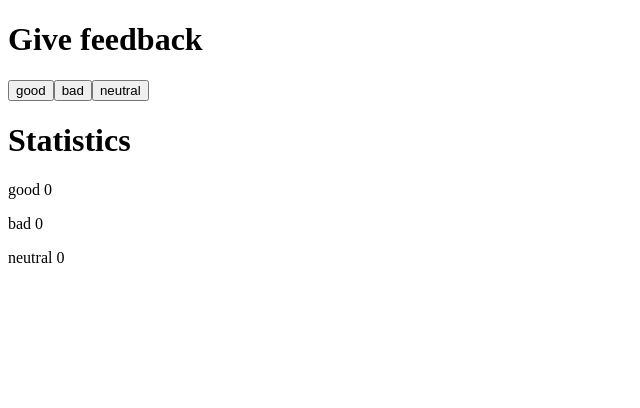
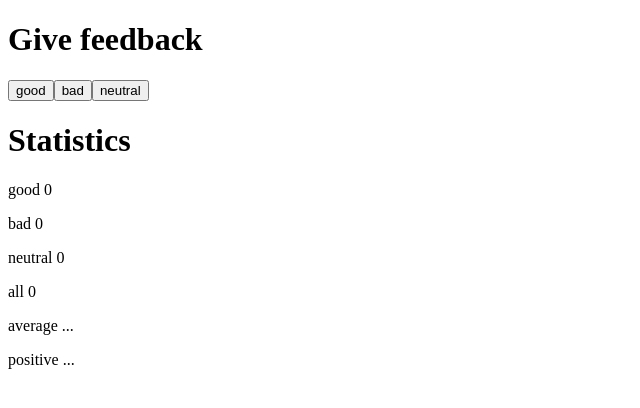
Before and after one commit to Khawla-1006/Fullstack-Open-Part1, a React (Vite) app in the folder unicafe/: page / in a window 1280 px wide. Shown: the top 408 px of the page, without its empty margins (0-640 px from the left). Built offline with nearby package versions, Linux system fonts and the light colour scheme.

Commit message:
Unicafe step 2 : exercise 1.7

```diff
--- a/unicafe/src/App.jsx
+++ b/unicafe/src/App.jsx
@@ -7,6 +7,8 @@ const Button = (props) =>{
 const Stat = ({text, feed}) =>{
   return <p>{text}{feed}</p>
 }
+
+
 
 const App = () => {
   // save clicks of each button to its own state
@@ -20,6 +22,26 @@ const App = () => {
 
   const handleNeutral = () => setNeutral(neutral + 1)
 
+  let all = good + neutral + bad
+
+
+  const average = () => {
+    if(all === 0){
+      return '...'
+    }else {
+      let sum =  good * 1 + neutral * 0 - bad
+      return (sum / all).toFixed(2)
+    }
+
+  }
+
+  const positiveFeed = () => {
+    if(all === 0){
+      return '...'
+    }else{
+      return (good / all * 100).toFixed(2) + ' %'
+    }
+  }
 
   return (
     <div>
@@ -33,6 +55,9 @@ const App = () => {
     <Stat text = 'good ' feed = {good}  />
     <Stat text = 'bad ' feed = {bad}  />
     <Stat text = 'neutral ' feed = {neutral}  />
+    <Stat text = 'all ' feed = {all} />
+    <Stat text = 'average ' feed = {average()} />
+    <Stat text= 'positive ' feed = {positiveFeed()} />
 
     </div>
   )
```
